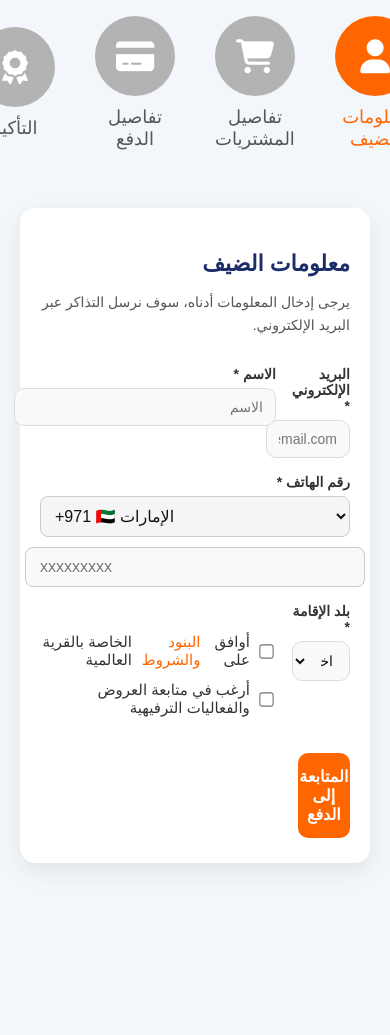
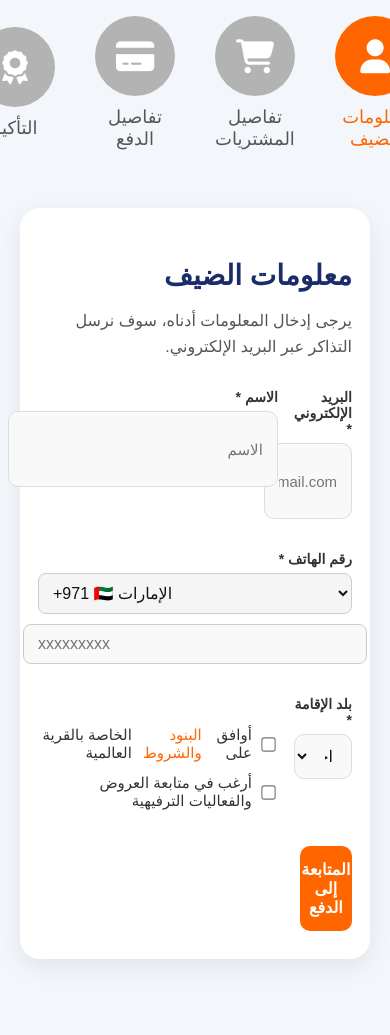
Before and after one commit to babycometodubai/GlobalVillage, a plain HTML site: page payment.html in a window 390 px wide. Shown: the part 65-1100 px from the top of the page. Drawn offline with Linux system fonts and the light colour scheme.

Commit message:
fix payment  layout

```diff
--- a/paymentStyle.css
+++ b/paymentStyle.css
@@ -307,30 +307,54 @@ body {
 /* ================================
    📱 SMALL SCREEN OPTIMIZATION
 ================================ */
+/* =========================================
+   📱 iPhone & Small-Screen Fixes
+========================================= */
 @media (max-width: 480px) {
-  .payment-box {
-    padding: 25px 20px;
-    border-radius: 15px;
+
+  /* ✅ Make all form groups consistent */
+  .form-grid .form-group {
+    margin-bottom: 16px;
   }
 
-  .form-title {
-    font-size: 22px;
-  }
-
-  .form-subtitle {
-    font-size: 14px;
+  /* ✅ Email + Name fields spacing & height */
+  .form-group input[type="email"],
+  .form-group input[type="text"] {
+    font-size: 15px;
+    padding: 12px 14px;
+    height: 50px;                  /* same height for both */
+    line-height: 1.4;
+    border-radius: 10px;
   }
 
   .form-group label {
     font-size: 14px;
+    margin-bottom: 6px;
   }
 
-  .form-group input,
-  .form-group select {
-    font-size: 14px;
-    padding: 10px 12px;
+  /* ✅ Continue button — full width & centered */
+  .submit-btn {
+    width: 100%;
+    display: block;
+    text-align: center;
+    padding: 16px 0;
+    font-size: 17px;
+    font-weight: 700;
+    border-radius: 12px;
+    margin-top: 28px;
+    background: #ff6600;
+  }
+
+  .submit-btn:hover {
+    background: #e45b00;
+  }
+
+  /* ✅ Add balanced padding to the form box */
+  .payment-box {
+    padding: 28px 18px;
   }
 }
+
 
 @media (max-width: 360px) {
   .form-group input,
```
